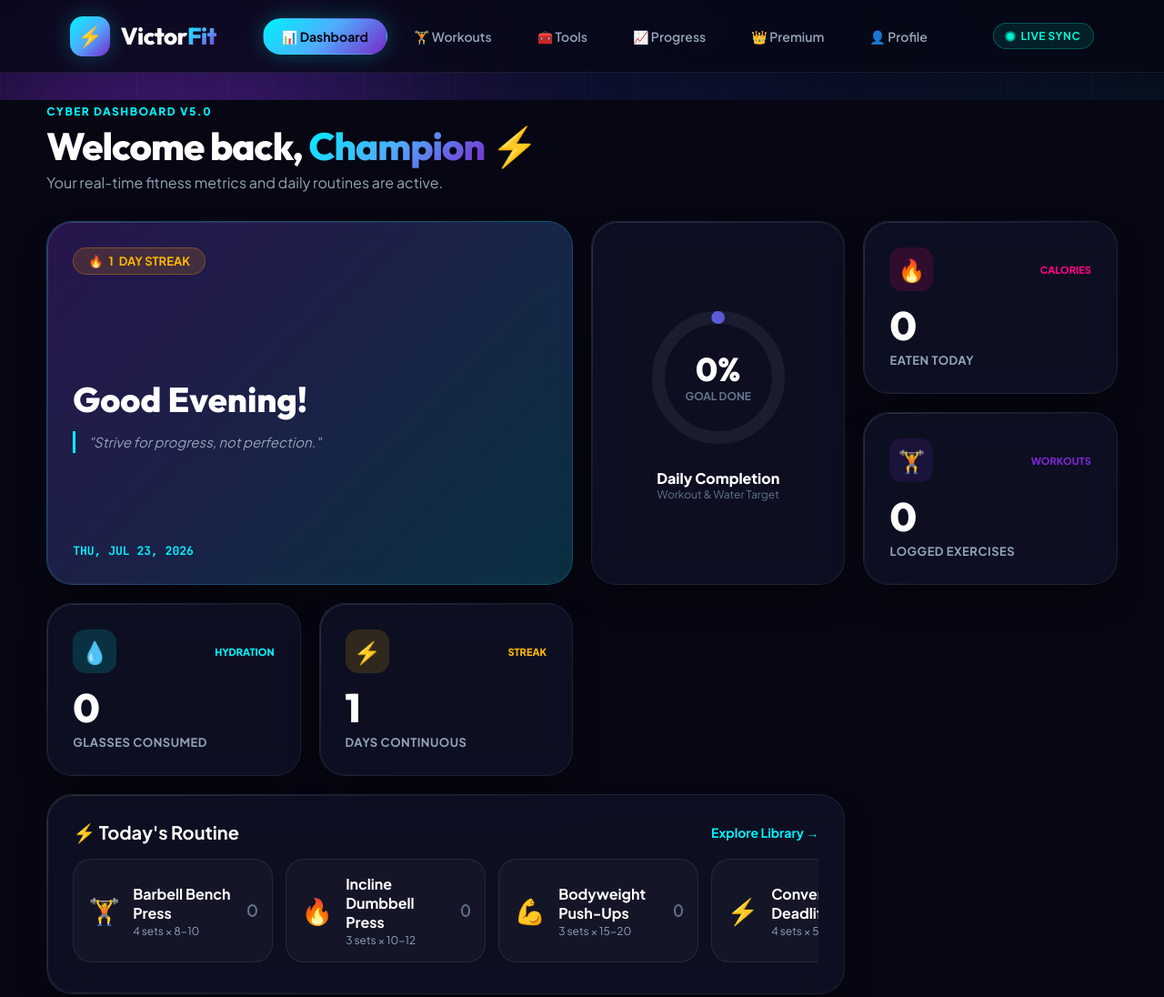
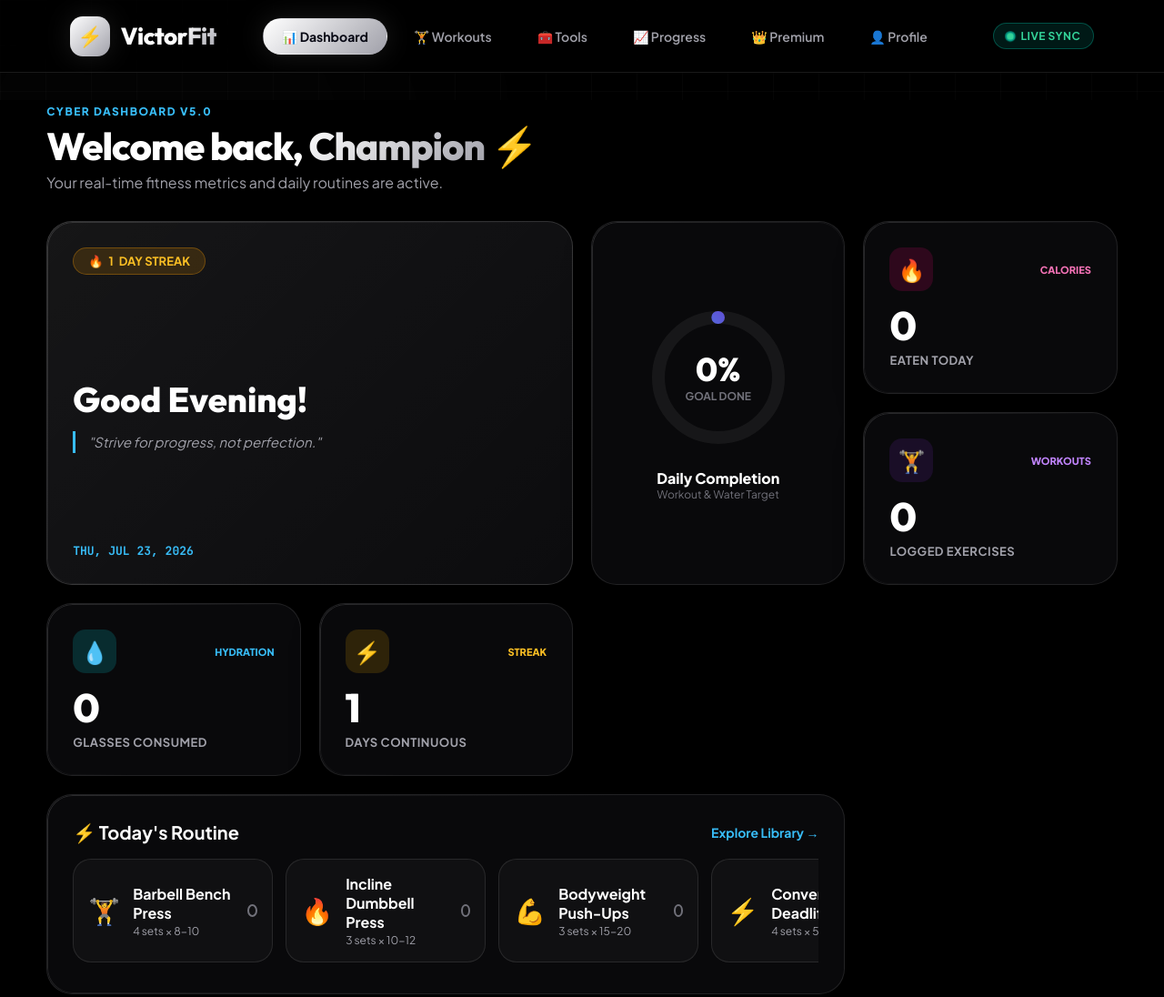
Before and after one commit to Victorezhil310/VictorFit, a website: page index.html in a window 1280 px wide. Shown: the top 1096 px of the page at 91% size. Drawn offline with Linux system fonts and the light colour scheme.

Commit message:
v6.0 Modern World overhaul and history engine

```diff
--- a/script.js
+++ b/script.js
@@ -14,8 +14,9 @@ const initialAppState = {
   totalMinutes: 0,
   bestStreak: 1,
   lastDate: new Date().toDateString(),
-  weeklyCalories: [350, 520, 0, 640, 480, 0, 0],
-  weeklyMinutes: [45, 60, 0, 75, 50, 0, 0]
+  history: [],
+  weeklyCalories: [0, 0, 0, 0, 0, 0, 0],
+  weeklyMinutes: [0, 0, 0, 0, 0, 0, 0]
 };
 
 function loadState() {
@@ -399,12 +400,47 @@ function renderFoodList() {
 // ================= PROGRESS CONTROLLER =================
 function renderCharts() {
   const days = ['Sun', 'Mon', 'Tue', 'Wed', 'Thu', 'Fri', 'Sat'];
-  const maxCals = Math.max(...appState.weeklyCalories, 100);
-  const maxMins = Math.max(...appState.weeklyMinutes, 10);
+
+  // Build this week's data dynamically from history + today's live data
+  let currentWeeklyCals = [0, 0, 0, 0, 0, 0, 0];
+  let currentWeeklyMins = [0, 0, 0, 0, 0, 0, 0];
+
+  const today = new Date();
+  // We look back at the past 7 days to populate the chart based on the day of week
+  for (let i = 0; i < 7; i++) {
+    const d = new Date(today);
+    d.setDate(today.getDate() - i);
+    const dayStr = d.toDateString();
+    const dayIndex = d.getDay();
+
+    if (i === 0) {
+      // Today live
+      const todayLogs = appState.logs.filter(l => l.date === dayStr);
+      let cals = 0;
+      todayLogs.forEach(l => {
+        const ex = EXERCISES_DB.find(e => e.id === l.id);
+        if(ex) cals += ex.cals;
+      });
+      currentWeeklyCals[dayIndex] = cals;
+      currentWeeklyMins[dayIndex] = todayLogs.length * 15;
+    } else {
+      // From history
+      if (appState.history) {
+        const histItem = appState.history.find(h => h.date === dayStr);
+        if (histItem) {
+          currentWeeklyCals[dayIndex] = histItem.calories || 0;
+          currentWeeklyMins[dayIndex] = histItem.minutes || 0;
+        }
+      }
+    }
+  }
+
+  const maxCals = Math.max(...currentWeeklyCals, 100);
+  const maxMins = Math.max(...currentWeeklyMins, 10);
 
   const calChart = document.getElementById('chartCaloriesContainer');
   if (calChart) {
-    calChart.innerHTML = appState.weeklyCalories.map((val, idx) => `
+    calChart.innerHTML = currentWeeklyCals.map((val, idx) => `
       <div class="bar-column-item">
         <div class="bar-pill-graphic bar-cal-gradient" style="height: ${Math.max((val / maxCals) * 100, 6)}%;"></div>
         <div class="bar-day-label">${days[idx]}</div>
@@ -414,7 +450,7 @@ function renderCharts() {
 
   const minChart = document.getElementById('chartMinutesContainer');
   if (minChart) {
-    minChart.innerHTML = appState.weeklyMinutes.map((val, idx) => `
+    minChart.innerHTML = currentWeeklyMins.map((val, idx) => `
       <div class="bar-column-item">
         <div class="bar-pill-graphic bar-work-gradient" style="height: ${Math.max((val / maxMins) * 100, 6)}%;"></div>
         <div class="bar-day-label">${days[idx]}</div>
@@ -455,13 +491,37 @@ function updateProfileStats() {
 
 function checkDailyStreak() {
   const today = new Date().toDateString();
+  if (!appState.history) appState.history = []; // Migration for old state
+
   if (appState.lastDate !== today) {
     const diffDays = Math.floor((new Date(today) - new Date(appState.lastDate)) / 86400000);
     appState.streak = diffDays === 1 ? appState.streak + 1 : diffDays > 1 ? 1 : appState.streak;
-    appState.lastDate = today;
+
     if (appState.streak > appState.bestStreak) {
       appState.bestStreak = appState.streak;
     }
+
+    // Save previous day's snapshot to history
+    const prevDayLogs = appState.logs.filter(l => l.date === appState.lastDate);
+    let prevCals = 0;
+    prevDayLogs.forEach(l => {
+      const ex = EXERCISES_DB.find(e => e.id === l.id);
+      if(ex) prevCals += ex.cals;
+    });
+
+    appState.history.push({
+      date: appState.lastDate,
+      calories: prevCals,
+      minutes: prevDayLogs.length * 15,
+      workouts: prevDayLogs.length,
+      water: appState.water
+    });
+
+    // Reset daily trackers
+    appState.water = 0;
+    appState.foods = [];
+    appState.lastDate = today;
+
     saveState();
   }
 }
--- a/styles.css
+++ b/styles.css
@@ -5,31 +5,31 @@
 @import url('https://fonts.googleapis.com/css2?family=Outfit:wght@300;400;500;600;700;800;900&family=Plus+Jakarta+Sans:wght@400;500;600;700;800&family=JetBrains+Mono:wght@500;700;800&display=swap');
 
 :root {
-  /* Color Palette - Cyber Violet & Electric Cyan */
-  --bg-dark: #060713;
-  --bg-surface: rgba(18, 20, 42, 0.65);
-  --bg-surface-hover: rgba(28, 32, 64, 0.8);
-  --bg-card-glass: rgba(255, 255, 255, 0.03);
-  --bg-card-border: rgba(255, 255, 255, 0.08);
-  --bg-card-border-glow: rgba(0, 242, 254, 0.3);
+  /* Color Palette - Modern World Obsidian */
+  --bg-dark: #000000;
+  --bg-surface: #09090b;
+  --bg-surface-hover: #18181b;
+  --bg-card-glass: rgba(255, 255, 255, 0.02);
+  --bg-card-border: rgba(255, 255, 255, 0.1);
+  --bg-card-border-glow: rgba(255, 255, 255, 0.2);
 
   --c-text-primary: #ffffff;
-  --c-text-secondary: #94a3b8;
-  --c-text-muted: #64748b;
+  --c-text-secondary: #a1a1aa;
+  --c-text-muted: #71717a;
 
-  --neon-cyan: #00f2fe;
-  --neon-purple: #7928ca;
-  --neon-magenta: #ff007f;
-  --neon-emerald: #00f5d4;
-  --neon-amber: #ffb703;
-  --neon-rose: #ff4d6d;
-  --neon-blue: #3a86ef;
+  --neon-cyan: #38bdf8;
+  --neon-purple: #c084fc;
+  --neon-magenta: #f472b6;
+  --neon-emerald: #34d399;
+  --neon-amber: #fbbf24;
+  --neon-rose: #fb7185;
+  --neon-blue: #60a5fa;
 
-  --grad-cyber: linear-gradient(135deg, #00f2fe 0%, #4facfe 50%, #7928ca 100%);
-  --grad-neon-pink: linear-gradient(135deg, #ff007f 0%, #7928ca 100%);
-  --grad-emerald: linear-gradient(135deg, #00f5d4 0%, #00b4d8 100%);
-  --grad-fire: linear-gradient(135deg, #ff9e00 0%, #ff0054 100%);
-  --grad-dark-card: linear-gradient(145deg, rgba(255, 255, 255, 0.05) 0%, rgba(255, 255, 255, 0.01) 100%);
+  --grad-cyber: linear-gradient(135deg, #ffffff 0%, #a1a1aa 100%);
+  --grad-neon-pink: linear-gradient(135deg, #f472b6 0%, #c084fc 100%);
+  --grad-emerald: linear-gradient(135deg, #34d399 0%, #38bdf8 100%);
+  --grad-fire: linear-gradient(135deg, #fbbf24 0%, #fb7185 100%);
+  --grad-dark-card: linear-gradient(145deg, #09090b 0%, #000000 100%);
 
   --radius-xs: 8px;
   --radius-sm: 14px;
@@ -37,10 +37,10 @@
   --radius-lg: 28px;
   --radius-full: 9999px;
 
-  --shadow-glow-cyan: 0 0 25px rgba(0, 242, 254, 0.25);
-  --shadow-glow-purple: 0 0 25px rgba(121, 40, 202, 0.3);
-  --shadow-glow-pink: 0 0 25px rgba(255, 0, 127, 0.3);
-  --shadow-card: 0 20px 40px -15px rgba(0, 0, 0, 0.7);
+  --shadow-glow-cyan: 0 0 30px rgba(255, 255, 255, 0.1);
+  --shadow-glow-purple: 0 0 30px rgba(192, 132, 252, 0.1);
+  --shadow-glow-pink: 0 0 30px rgba(244, 114, 182, 0.1);
+  --shadow-card: 0 20px 40px -15px rgba(0, 0, 0, 0.9);
 
   --font-main: 'Plus Jakarta Sans', sans-serif;
   --font-display: 'Outfit', sans-serif;
@@ -81,21 +81,21 @@ body {
   pointer-events: none;
   z-index: -2;
   overflow: hidden;
-  background: radial-gradient(circle at 50% 0%, #0d1130 0%, #060713 70%);
+  background: #000000;
 }
 
 .orb {
   position: absolute;
   border-radius: 50%;
-  filter: blur(120px);
-  opacity: 0.45;
+  filter: blur(140px);
+  opacity: 0.3;
   animation: orbFloat 22s infinite alternate ease-in-out;
 }
 
-.orb-1 { width: 500px; height: 500px; background: var(--neon-purple); top: -100px; left: -100px; }
-.orb-2 { width: 450px; height: 450px; background: var(--neon-cyan); top: 30%; right: -150px; animation-delay: -5s; }
-.orb-3 { width: 400px; height: 400px; background: var(--neon-magenta); bottom: 10%; left: -100px; animation-delay: -10s; }
-.orb-4 { width: 350px; height: 350px; background: var(--neon-emerald); bottom: -100px; right: 20%; animation-delay: -15s; }
+.orb-1 { width: 500px; height: 500px; background: rgba(255,255,255,0.08); top: -100px; left: -100px; }
+.orb-2 { width: 450px; height: 450px; background: rgba(56,189,248,0.1); top: 30%; right: -150px; animation-delay: -5s; }
+.orb-3 { width: 400px; height: 400px; background: rgba(192,132,252,0.1); bottom: 10%; left: -100px; animation-delay: -10s; }
+.orb-4 { width: 350px; height: 350px; background: rgba(52,211,153,0.1); bottom: -100px; right: 20%; animation-delay: -15s; }
 
 @keyframes orbFloat {
   0% { transform: translate(0, 0) scale(1); }
@@ -126,7 +126,7 @@ body {
   display: flex;
   justify-content: space-between;
   align-items: center;
-  background: rgba(6, 7, 19, 0.75);
+  background: rgba(0, 0, 0, 0.7);
   backdrop-filter: blur(25px);
   -webkit-backdrop-filter: blur(25px);
   border-bottom: 1px solid var(--bg-card-border);
@@ -136,9 +136,9 @@ body {
 
 .cyber-header.scrolled {
   height: 70px;
-  background: rgba(6, 7, 19, 0.92);
-  box-shadow: 0 10px 30px rgba(0, 0, 0, 0.5);
-  border-bottom: 1px solid rgba(0, 242, 254, 0.15);
+  background: rgba(0, 0, 0, 0.9);
+  box-shadow: 0 10px 30px rgba(0, 0, 0, 0.8);
+  border-bottom: 1px solid rgba(255, 255, 255, 0.15);
 }
 
 .brand-logo {
@@ -339,8 +339,8 @@ body {
 .bento-hero {
   grid-column: span 2;
   grid-row: span 2;
-  background: linear-gradient(135deg, rgba(121, 40, 202, 0.25) 0%, rgba(0, 242, 254, 0.15) 100%), var(--bg-surface);
-  border-color: rgba(0, 242, 254, 0.2);
+  background: linear-gradient(135deg, rgba(255, 255, 255, 0.05) 0%, rgba(255, 255, 255, 0.01) 100%), var(--bg-surface);
+  border-color: rgba(255, 255, 255, 0.15);
   justify-content: space-between;
 }
 
@@ -569,8 +569,8 @@ body {
 /* Ad Banner Card */
 .ad-cyber-banner {
   grid-column: span 4;
-  background: linear-gradient(90deg, rgba(0, 242, 254, 0.15), rgba(121, 40, 202, 0.2)), var(--bg-surface);
-  border-color: rgba(0, 242, 254, 0.3);
+  background: linear-gradient(90deg, rgba(255, 255, 255, 0.05), rgba(255, 255, 255, 0.01)), var(--bg-surface);
+  border-color: rgba(255, 255, 255, 0.2);
   flex-direction: row;
   align-items: center;
   gap: 20px;
```
